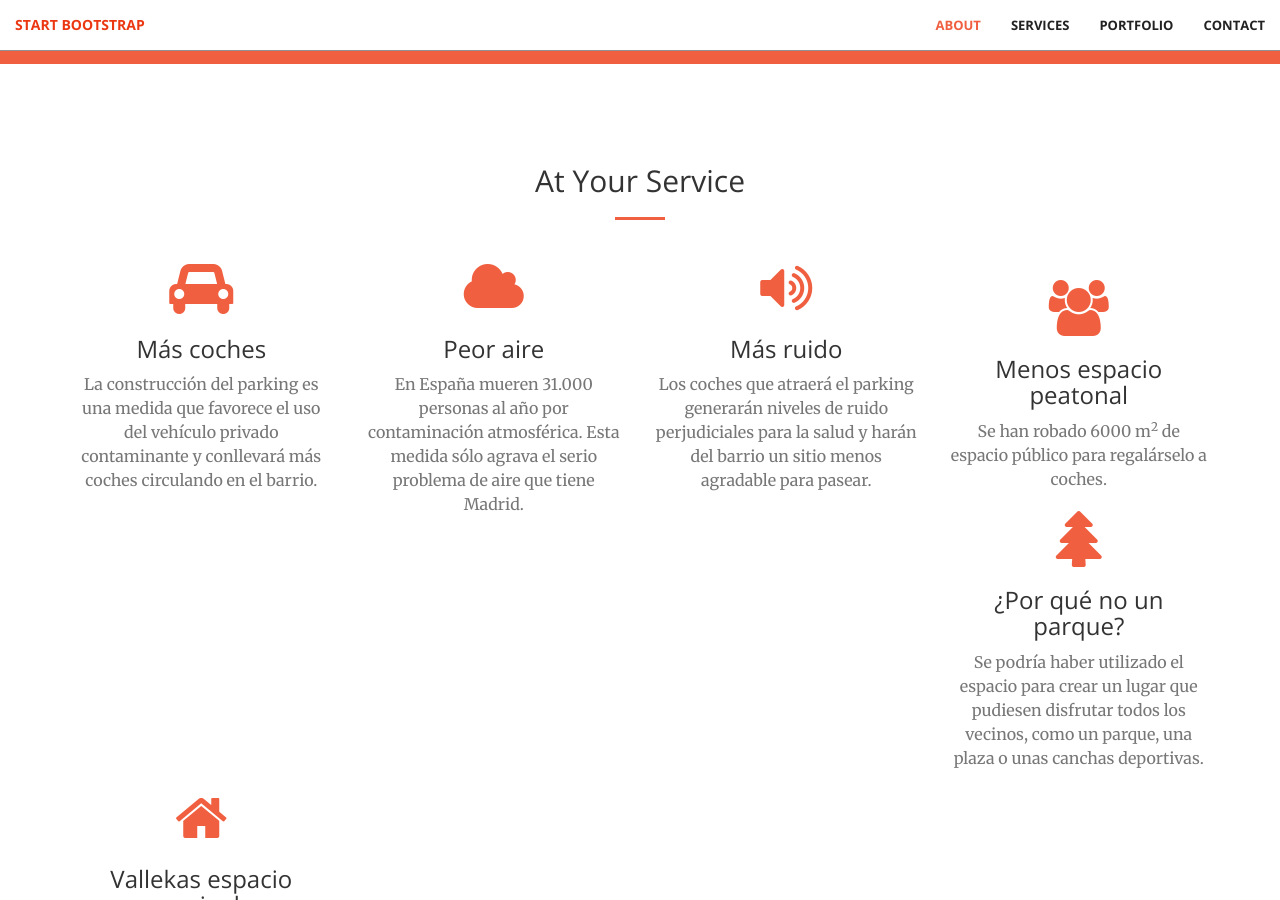
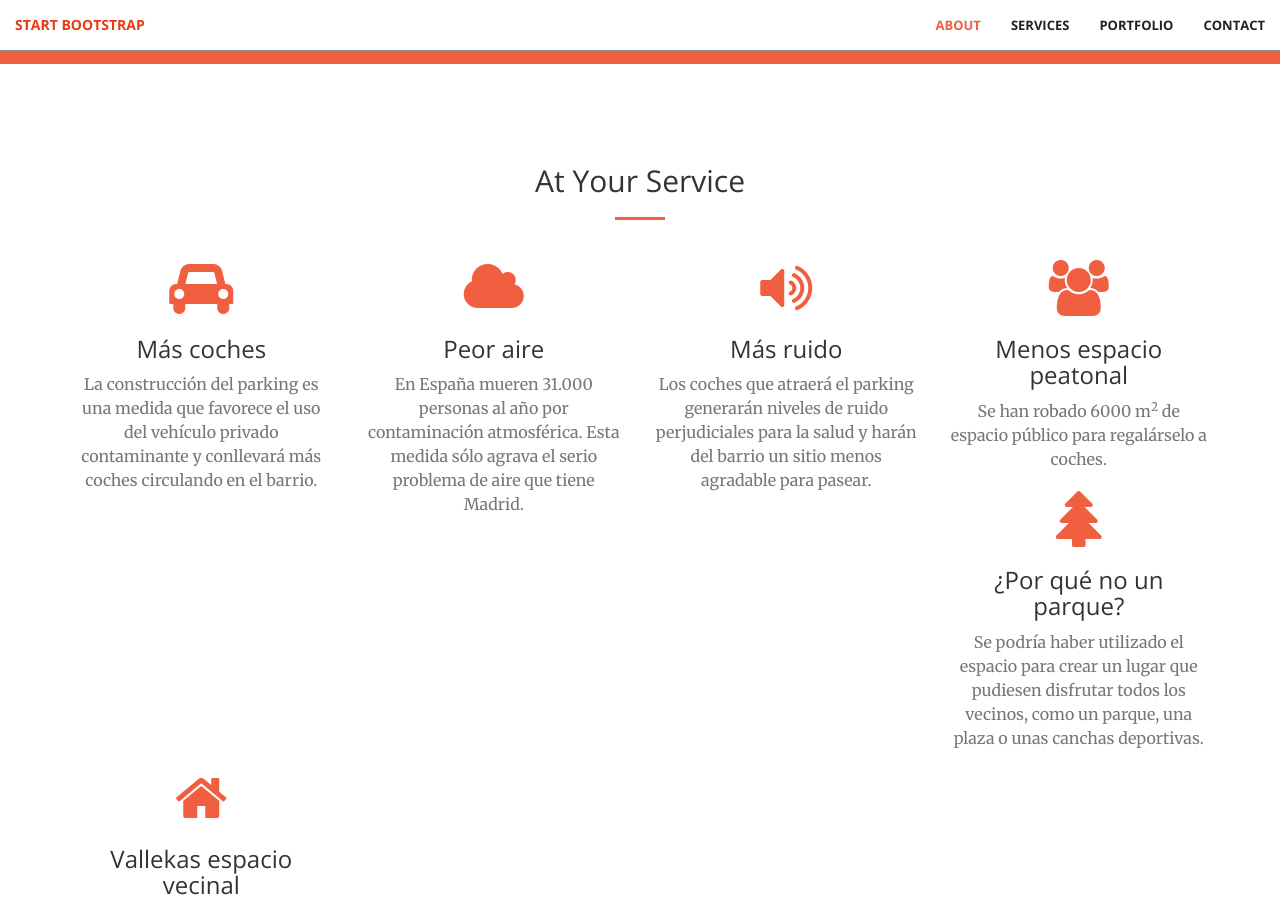
Before and after one commit to noalparkingdebuenosaires/noparking.github.io, a Jekyll site: the page built from index.html, in a window 1280 px wide and 900 px high, scrolled down 1254 px. Built offline with Jekyll 4.4.1, drawn with Linux system fonts in a browser that asks for light colours.

Commit message:
agrupaaaaaaar

```diff
--- a/_includes/services.html
+++ b/_includes/services.html
@@ -28,8 +28,8 @@
                     <i class="fa fa-4x fa-volume-up wow bounceIn text-primary" data-wow-delay=".2s"></i>
                     <h3>Más ruido</h3>
                     <p class="text-muted">Los coches que atraerá el parking generarán niveles de ruido perjudiciales para la salud y harán del barrio un sitio menos agradable para pasear.</p>
-                </div>
-            </div><br/>
+                </div><br/>
+            </div>
             <div class="col-lg-3 col-md-6 text-center">
                 <div class="service-box">
                     <i class="fa fa-4x fa-users wow bounceIn text-primary" data-wow-delay=".3s"></i>
```
